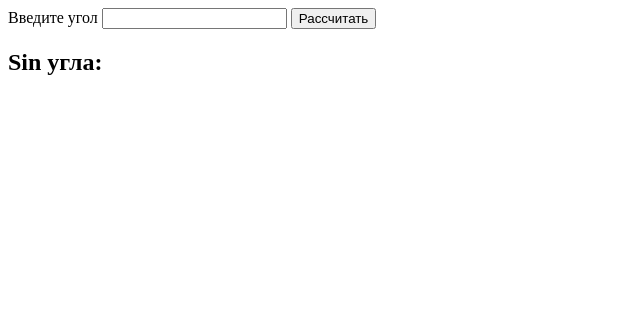
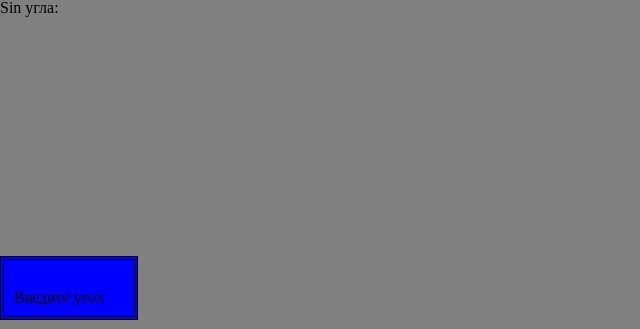
Before and after one commit to katrin271/MSC_JS, a plain HTML site: page 5 часть/5.5/index.html in a window 1280 px wide. Shown: the whole page, without its empty margins (0-640 px from the left). Drawn offline with Linux system fonts and the light colour scheme.

Commit message:
звонок другу

```diff
--- a/5 часть/5.5/css/stylenew.css
+++ b/5 часть/5.5/css/stylenew.css
@@ -1,8 +1,8 @@
 @import url(resetnew.css);
-.body {
+body {
 	background-color: gray;
 }
-.form {
+form {
 	position: absolute;
 	display: block;
 	border: 4px double black;
@@ -14,7 +14,7 @@
     overflow: hidden;
 }
 
-.input {
+input {
 	position: absolute;
     display: block;
 	border: 4px double black;
@@ -28,5 +28,6 @@
 
 }
 
-    .result {
+.result {
     position: absolute;
+}
--- a/5 часть/5.5/index.html
+++ b/5 часть/5.5/index.html
@@ -3,7 +3,7 @@
 <head>
 	<meta charset="UTF-8">
 	<title>Document</title>
-	<link rel="stylesheet" type="css/stylenew.css">
+	<link rel="stylesheet" type="text/css" href="css/stylenew.css" />
 </head>
 <body>
 	<form>
@@ -12,8 +12,8 @@
 		<input type="submit" value="Рассчитать">
 	</form>
 	<div class="result">
-	<h2>Sin угла: <span class="total"></span></h2>
-</div>
+		<h2>Sin угла: <span class="total"></span></h2>
+	</div>
 <script src="js/if_else.js"></script>
 </body>
 </html>
```
